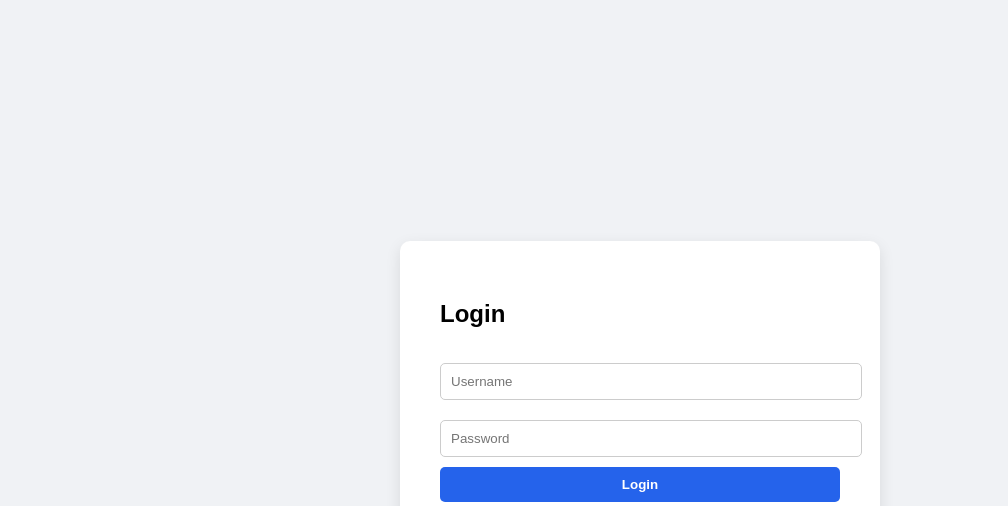
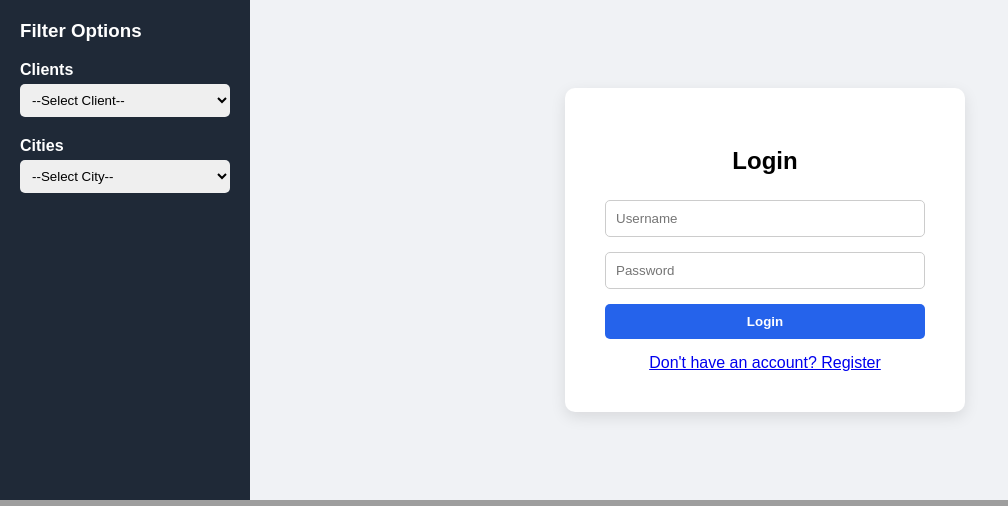
Before and after one commit to AnshulPatil2005/django, a Django app: page /accounts/login/ in a window 1280 px wide. Shown: the top 506 px of the page, without its empty margins (0-1008 px from the left). Run offline with Django 5.2, Linux system fonts and the light colour scheme; grey boxes are pictures that could not be loaded.

Commit message:
site update

```diff
--- a/mysite/accounts/templates/accounts/login.html
+++ b/mysite/accounts/templates/accounts/login.html
@@ -1,17 +1,66 @@
 <!DOCTYPE html>
 <html lang="en">
 <head>
-  <meta charset="UTF-8">
-  <title>Login</title>
+  <meta charset="UTF-8" />
+  <meta name="viewport" content="width=device-width, initial-scale=1.0"/>
+  <title>Login with Sidebar and Map</title>
   <style>
+    * {
+      box-sizing: border-box;
+    }
+
     body {
+      margin: 0;
       font-family: Arial, sans-serif;
       background-color: #f0f2f5;
       display: flex;
+      flex-direction: column;
+      min-height: 100vh;
+    }
+
+    .main-content {
+      display: flex;
+      flex: 1;
+    }
+
+    /* Sidebar styles */
+    .sidebar {
+      width: 250px;
+      background-color: #1f2937;
+      color: white;
+      padding: 20px;
+    }
+
+    .sidebar h3 {
+      margin-top: 0;
+    }
+
+    .dropdown {
+      margin-bottom: 20px;
+    }
+
+    .dropdown label {
+      display: block;
+      font-weight: bold;
+      margin-bottom: 5px;
+    }
+
+    .dropdown select {
+      width: 100%;
+      padding: 8px;
+      border-radius: 5px;
+      border: none;
+    }
+
+    /* Login form styles */
+    .form-wrapper {
+      flex-grow: 1;
+      display: flex;
       justify-content: center;
       align-items: center;
-      height: 100vh;
+      padding: 20px;
     }
+
     .form-container {
       background: #fff;
       padding: 40px;
@@ -20,16 +69,20 @@
       width: 100%;
       max-width: 400px;
     }
+
     .form-container h2 {
+      text-align: center;
       margin-bottom: 25px;
     }
+
     input {
       width: 100%;
       padding: 10px;
-      margin: 10px 0;
+      margin-bottom: 15px;
       border-radius: 5px;
       border: 1px solid #ccc;
     }
+
     button {
       width: 100%;
       padding: 10px;
@@ -40,26 +93,80 @@
       border-radius: 5px;
       cursor: pointer;
     }
+
     button:hover {
       background-color: #1d4ed8;
     }
+
     .link {
       display: block;
       margin-top: 15px;
       text-align: center;
     }
+
+    /* Map styles */
+    .map-container {
+      width: 100%;
+      height: 300px;
+      margin-top: auto;
+    }
+
+    iframe {
+      width: 100%;
+      height: 100%;
+      border: 0;
+    }
   </style>
 </head>
 <body>
+
+  <!-- Main layout: Sidebar and Login Form -->
+  <div class="main-content">
+    <div class="sidebar">
+      <h3>Filter Options</h3>
+      <div class="dropdown">
+        <label for="clients">Clients</label>
+        <select id="clients" name="clients">
+          <option value="">--Select Client--</option>
+          <option value="client1">Client 1</option>
+          <option value="client2">Client 2</option>
+          <option value="client3">Client 3</option>
+        </select>
+      </div>
+      <div class="dropdown">
+        <label for="cities">Cities</label>
+        <select id="cities" name="cities">
+          <option value="">--Select City--</option>
+          <option value="surat">Surat</option>
+          <option value="mumbai">Mumbai</option>
+          <option value="delhi">Delhi</option>
+        </select>
+      </div>
+    </div>
+
+    <div class="form-wrapper">
       <div class="form-container">
         <h2>Login</h2>
         <form method="post">
           {% csrf_token %}
-      <input type="text" name="username" placeholder="Username" required>
-      <input type="password" name="password" placeholder="Password" required>
+          <input type="text" name="username" placeholder="Username" required />
+          <input type="password" name="password" placeholder="Password" required />
           <button type="submit">Login</button>
         </form>
         <a class="link" href="{% url 'register' %}">Don't have an account? Register</a>
       </div>
+    </div>
+  </div>
+
+  <!-- Google Map of IIIT Surat -->
+  <div class="map-container">
+    <iframe
+      src="https://www.google.com/maps/embed?pb=!1m18!1m12!1m3!1d3719.275329246778!2d72.7860487751606!3d21.21937988047257!2m3!1f0!2f0!3f0!3m2!1i1024!2i768!4f13.1!3m3!1m2!1s0x3be04d50b34e7383%3A0x346c7a1a19a7f139!2sIndian%20Institute%20of%20Information%20Technology%2C%20Surat%20(IIIT%20Surat)!5e0!3m2!1sen!2sin!4v1716260426316!5m2!1sen!2sin"
+      allowfullscreen=""
+      loading="lazy"
+      referrerpolicy="no-referrer-when-downgrade">
+    </iframe>
+  </div>
+
 </body>
 </html>
```
Lines whose indentation alone changed are shown as unchanged.
